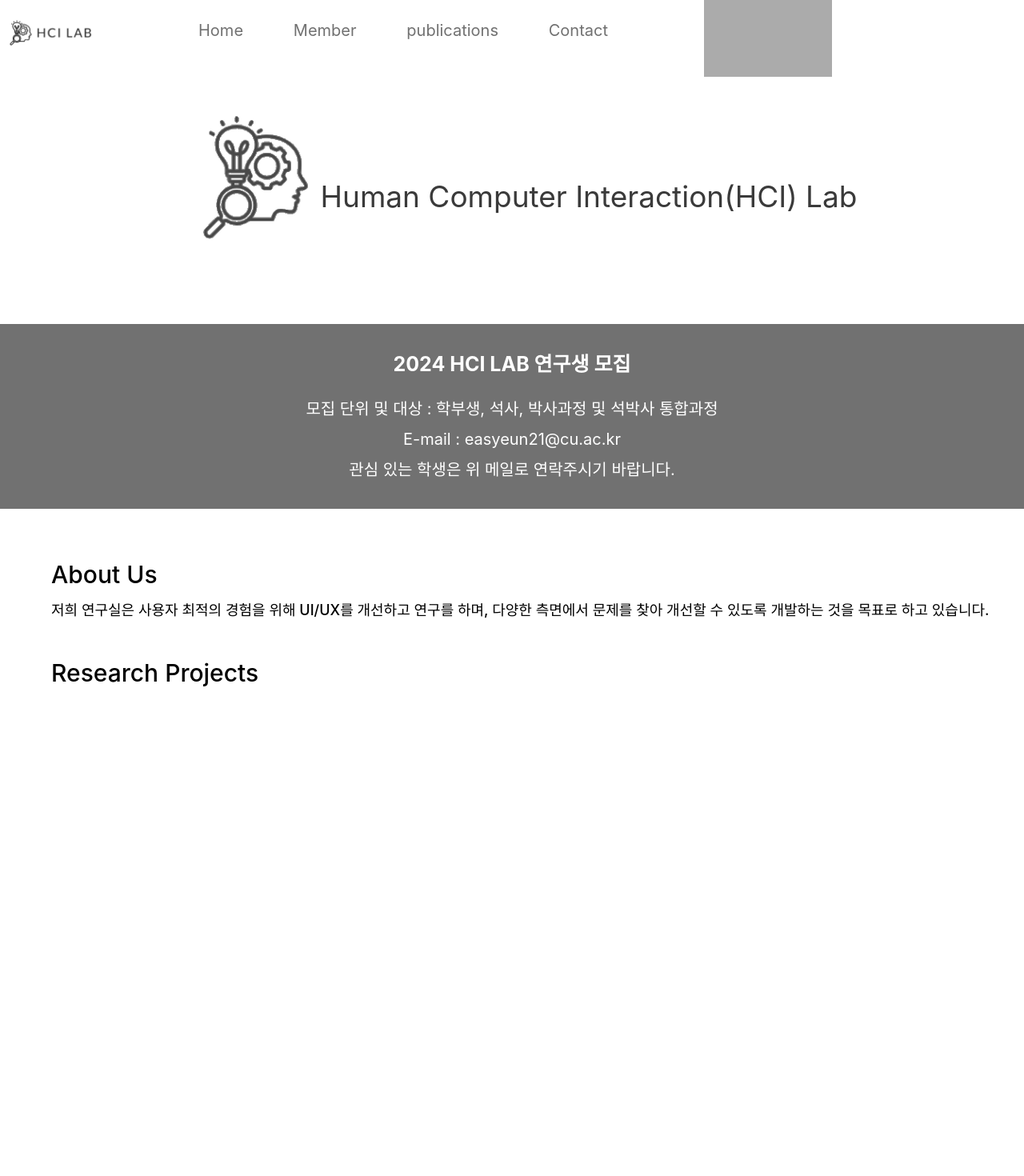
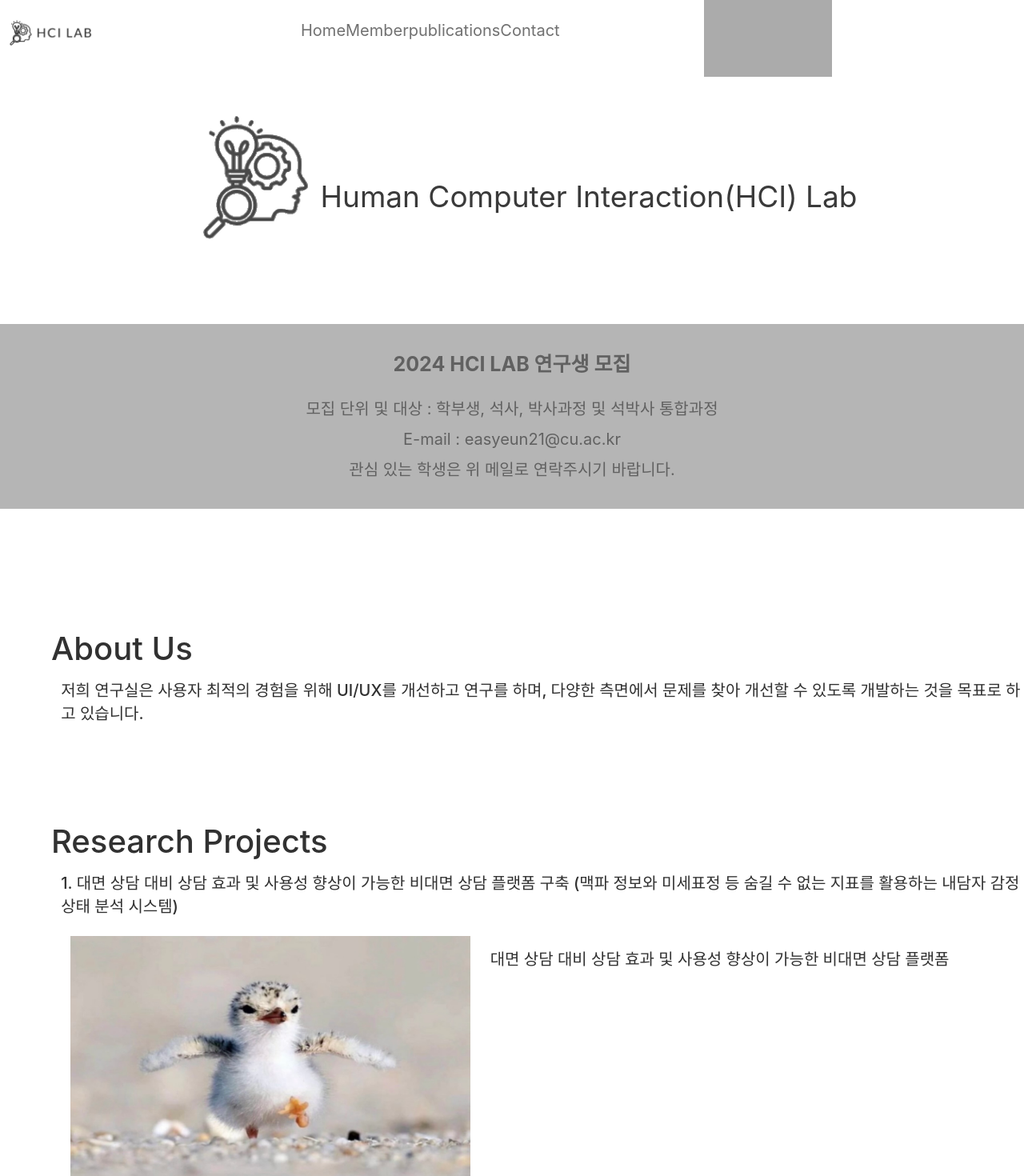
Before and after one commit to jieun410/HCILAB_2024, a React (Create React App) app: page / in a window 1280 px wide. Shown: the part 24-1494 px from the top of the page at 80% size. Before the commit the page ends 929 px from the top, so only its background shows below. Built offline with nearby package versions, Linux system fonts and the light colour scheme; grey boxes are pictures that could not be loaded.

Commit message:
home 수정

```diff
--- a/src/header.css
+++ b/src/home/header.css
@@ -2,8 +2,9 @@
     display: flex;
     width: 100%;
     align-items: center;
-    justify-content:space-between;
+    justify-content:space-between; /*아이템 사이 균일한 간격*/
     position: fixed;
+    background-color: white;
 }
 .logo{
     width: 10%;;
@@ -11,7 +12,7 @@
 }
 
 .menu{
-    width: 40%;
+    width: 20%;
     display: flex;
     justify-content: space-between;
     align-items: center;
--- a/src/section2.css
+++ b/src/home/section2.css
@@ -3,9 +3,9 @@
     justify-content: center;
     align-items: center;
     padding-top: 150px;
-    background-color: rgb(113, 113, 113);
+    background-color: rgb(181, 181, 181);
     background-size: 100%;
-    color:  rgb(255, 255, 255);
+    color:  rgb(97, 97, 97);
     padding-top: 10px;
     padding-bottom: 10px;
 }
@@ -20,4 +20,5 @@
     line-height: 190%;
     font-size: 20px;
     font-weight: normal;
+
 }
--- /dev/null
+++ b/src/home/section3.css
@@ -0,0 +1,41 @@
+.about{
+    padding-top: 150px;
+    padding-bottom: 10px;
+    font-size: 40px;
+    font-weight: 500;
+    padding-left: 5%;
+    color: rgb(49, 49, 49);
+}
+
+.about_intro{
+    font-size: 20px;
+    padding-top: 1%;
+    padding-left: 1%;
+}
+
+.research{
+    padding-top: 10%;
+    font-size: 40px;
+    color: rgb(49, 49, 49);
+
+}
+
+.research_title{
+    padding-top: 1%;
+    padding-bottom: 2%;
+    font-size: 20px;
+    padding-left: 1%;
+}
+
+.research_img{
+    padding-left: 2%;
+    padding-right: 2%;
+    width: 500px;
+    height: 300px;
+}
+
+.research_text{
+    padding-top: 1%;
+    padding-left: 2%;
+    font-size: 20px;
+}
--- /dev/null
+++ b/src/home/section3.js
@@ -0,0 +1,39 @@
+import React from 'react';
+import "./section3.css"
+
+function section3() {
+    const handleNavigation = (path) => {
+        window.location.href = path;
+    };
+
+return (
+    <div className='about'>
+        <span>About Us</span>
+        <div className='about_intro'>
+            <span>저희 연구실은 사용자 최적의 경험을 위해 UI/UX를 개선하고 연구를 하며, 다양한 측면에서 문제를 찾아 개선할 수 있도록 개발하는 것을 목표로 하고 있습니다.</span>
+        </div>
+
+        <div className='research'>
+            <span>Research Projects</span>
+
+            <div className='projectList'>
+                <div className='research_title'>
+                    <span> 1. 대면 상담 대비 상담 효과 및 사용성 향상이 가능한 비대면 상담 플랫폼 구축 (맥파 정보와 미세표정 등 숨길 수 없는 지표를 활용하는 내담자 감정 상태 분석 시스템)</span>
+                </div>
+                <div>
+                    <img className="research_img" src={`${process.env.PUBLIC_URL}/img/chick.jpg`} align="left" alt="project1"/>
+                    <div className='research_text'>
+                        <span>대면 상담 대비 상담 효과 및 사용성 향상이 가능한 비대면 상담 플랫폼</span>
+                    </div>
+                </div>
+                </div>
+            </div>
+        </div>
+
+
+
+
+);
+}
+
+export default section3;
--- a/src/section3.css
+++ /dev/null
@@ -1,22 +0,0 @@
-.about{
-    padding-top: 150px;
-    padding-top: 10px;
-    padding-bottom: 10px;
-    font-size: 30px;
-    font-weight: 500;
-    padding-left: 5%;
-    padding-top: 5%;
-
-}
-.about_intro{
-    font-size: 18px;
-    padding-top: 1%;
-}
-
-.research{
-    padding-top: 3%;
-}
-
-.research{
-    padding-top: 4%;
-}
--- a/src/section3.js
+++ /dev/null
@@ -1,30 +0,0 @@
-import React from 'react';
-import "./section3.css"
-
-function section3() {
-    const handleNavigation = (path) => {
-        window.location.href = path;
-    };
-
-return (
-    <div className='about'>
-        <span>About Us</span>
-        <div className='about_intro'>
-            <span>저희 연구실은 사용자 최적의 경험을 위해 UI/UX를 개선하고 연구를 하며, 다양한 측면에서 문제를 찾아 개선할 수 있도록 개발하는 것을 목표로 하고 있습니다.</span>
-        </div>
-
-        <div className='research'>
-            <span>Research Projects</span>
-            <div className='research_intro'>
-                <span> </span>
-                <img></img>
-            </div>
-        </div>
-    </div>
-
-
-
-);
-}
-
-export default section3;
```
Also changed, not shown: src/App.js (+6 -4 lines), public/img/chick.jpg (added), src/home/header.js (renamed from src/header.js), src/home/section1.css (line endings or trailing spaces), src/home/section1.js (renamed from src/section1.js), src/home/section2.js (renamed from src/section2.js).
